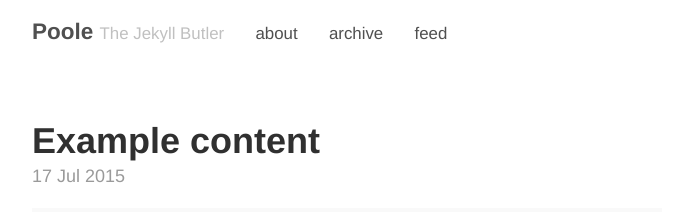
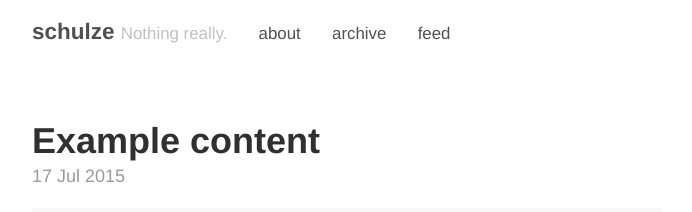
Before and after one commit to schulze/schulze.github.io, a Jekyll site: the page built from index.html, in a window 1280 px wide and 900 px high. Shown: the top 212 px of the window, without its empty margins (293-985 px from the left). Built offline with Jekyll 4.4.1, drawn with Linux system fonts in a browser that asks for light colours; the list of posts is cut into pages by our own code.

Commit message:
Fixes to the config.

```diff
--- a/_config.yml
+++ b/_config.yml
@@ -5,9 +5,9 @@ permalink:           pretty
 relative_permalinks: true
 
 # Setup
-title:               Poole
-tagline:             The Jekyll Butler
-url:                 http://getpoole.com
+title:               schulze
+tagline:             Nothing really.
+url:                 http://schulze.github.io
 paginate:            1
 baseurl:             ""
 
@@ -32,4 +32,4 @@ github:
 pages_list:
   about: '/about'
   archive: '/archive'
-  feed: 'atom.xml'
+  feed: '/atom.xml'
```
